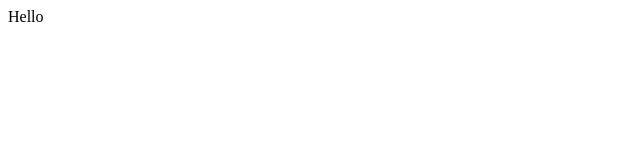
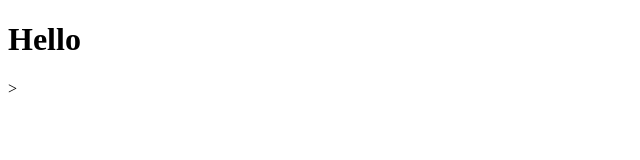
Before and after one commit to jakerinahmed/shaw-github, a plain HTML site: page index.html in a window 1280 px wide. Shown: the whole page, without its empty margins (0-640 px from the left). Drawn offline with Linux system fonts and the light colour scheme.

Commit message:
h1 tag close #2

```diff
--- a/index.html
+++ b/index.html
@@ -7,6 +7,6 @@
     <title>GitHub Shaw</title>
 </head>
 <body>
-    Hello
+    <h1>Hello</h1>>
 </body>
 </html>
```
